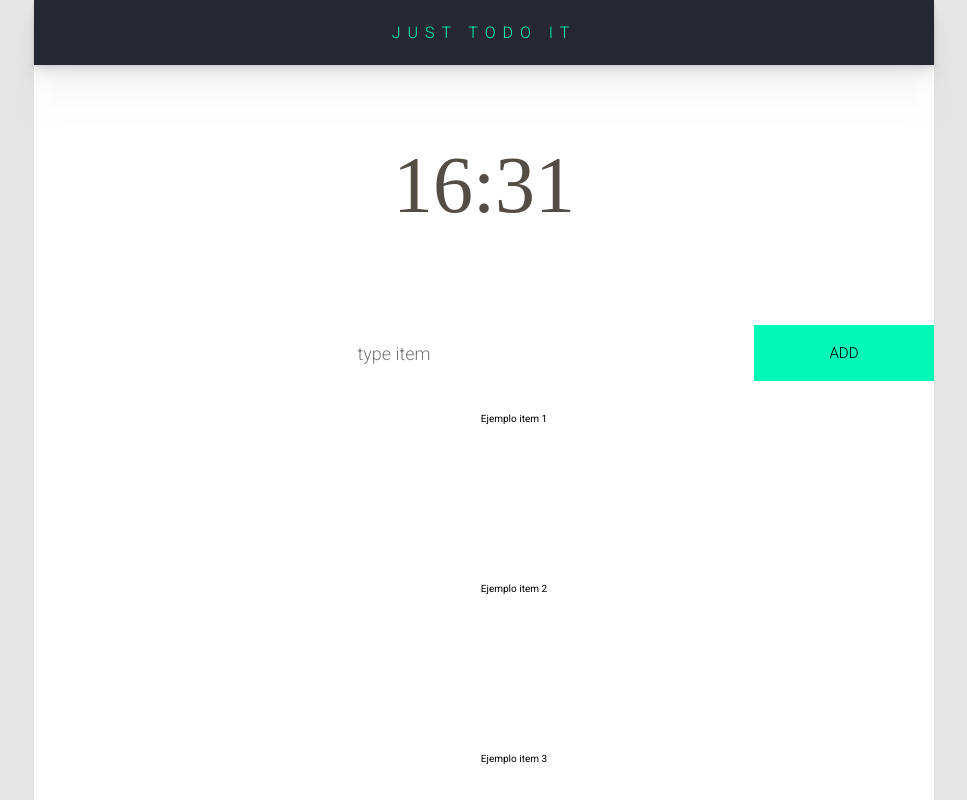
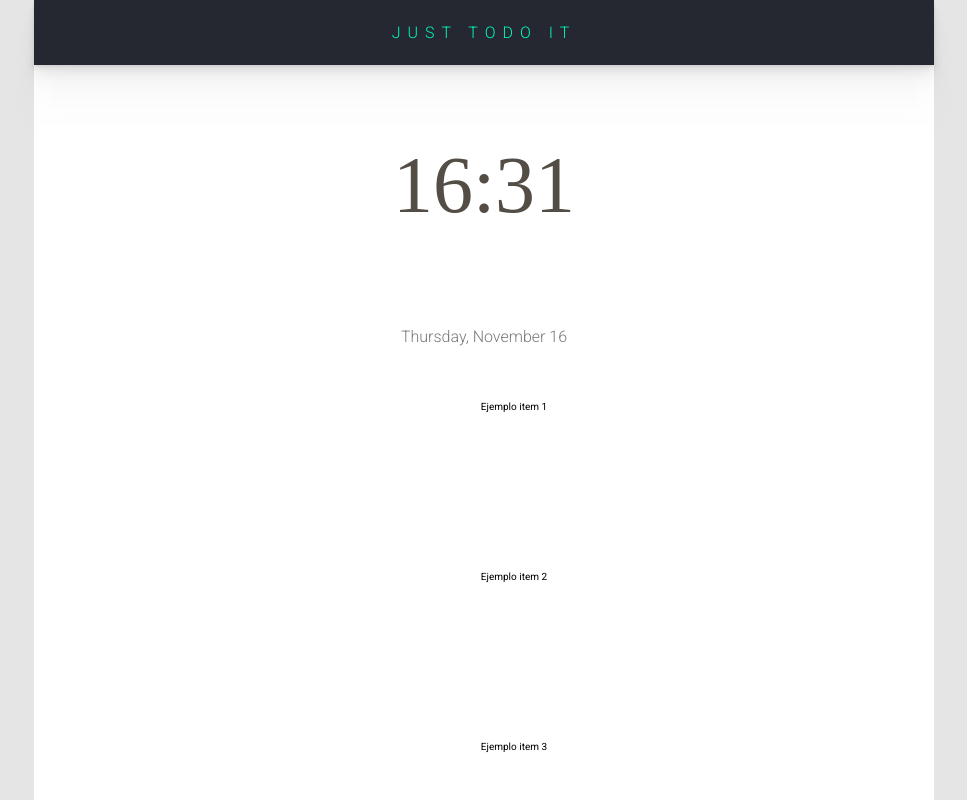
Before and after one commit to alexis-ramos-ok/to-do-list, a React (Create React App) app: page / in a window 1280 px wide. Shown: the top 800 px of the page, without its empty margins (156-1123 px from the left). Built offline with nearby package versions, Linux system fonts and the light colour scheme.

Commit message:
Stop tracking package-lock.json and .gitignore

```diff
--- a/src/App.css
+++ b/src/App.css
@@ -5,6 +5,15 @@
     --color-bg-header: #262831;
     --color-primary: #00f9b6;
     --color-primary-oscuro: #07bf8b;
+    --color-secondary: #7A7979;
+    --color-borders: #ccc;
+}
+
+.App {
+    display: flex;
+    flex-direction: column;
+    min-height: calc(100vh - 6.5rem);
+
 }
 
 body {
--- a/src/App.js
+++ b/src/App.js
@@ -1,6 +1,9 @@
 import React, {useState} from 'react';
 import './App.css';
 import TaskForm from './components/Form/TaskForm';
+import List from './components/List/List';
+import Clock from './components/Clock/Clock';
+import DateDisplay from './components/DateDisplay/DateDisplay';
 
 function App() {
 
@@ -21,9 +24,10 @@ function App() {
   return (
 
     <div className="App">
-
+      <Clock />
+      <DateDisplay />
+      <List />
       < TaskForm onAdd={handleAddTask} />
-
     </div>
 
   );
--- /dev/null
+++ b/src/components/DateDisplay/DateDisplay.css
@@ -0,0 +1,6 @@
+.date-display {
+    color: var(--color-secondary);
+    font-size: 1.6rem;
+    text-align: center;
+    font-weight: 300;
+}
--- /dev/null
+++ b/src/components/DateDisplay/DateDisplay.js
@@ -0,0 +1,16 @@
+import React from 'react';
+import './DateDisplay.css';
+
+const DateDisplay = () => {
+    const date = new Date();
+    const options = { weekday: 'long', month: 'long', day: 'numeric' };
+    const formattedDate = date.toLocaleDateString('en-US', options);
+
+    return (
+        <div className="date-display">
+            {formattedDate}
+        </div>
+    );
+};
+
+export default DateDisplay;
--- a/src/components/Form/TaskForm.css
+++ b/src/components/Form/TaskForm.css
@@ -1,3 +1,7 @@
+.form {
+    margin-top: auto;
+}
+
 .form__input {
     border: none;
     font-weight: 300;
--- a/src/components/Form/TaskForm.js
+++ b/src/components/Form/TaskForm.js
@@ -1,7 +1,7 @@
 import React, {useState} from 'react';
 import './TaskForm.css';
 
-function TaskForm({onAdd}) {
+function TaskForm ({onAdd}) {
     const[item, setItem] = useState('');
 
     function itemUpdated(e) {
@@ -18,13 +18,11 @@ function TaskForm({onAdd}) {
     }
 
     return (
-        <div>
             <form className='form' onSubmit={sendItems}>
                 <input className='form__input form__input--text' type="text" placeholder='type item' value={item} onChange={itemUpdated}/>
                 <input className='form__input form__input--button' type="submit" value='add' />
 
             </form>
-        </div>
     );
 }
 
--- a/src/index.js
+++ b/src/index.js
@@ -3,16 +3,12 @@ import ReactDOM from 'react-dom/client';
 import './index.css';
 import App from './App';
 import Header from './components/Header/Header';
-import List from './components/List/List';
-import Clock from './components/Clock/Clock';
 
 const root = ReactDOM.createRoot(document.getElementById('root'));
 
 root.render(
   <React.StrictMode>
     <Header />
-    <Clock />
     <App />
-    <List />
   </React.StrictMode>
 );
```
Also changed, not shown: src/components/Clock/Clock.js (renamed from src/components/Clock/Clock.jsx), src/components/List/List.js (renamed from src/components/List/List.jsx), 2 other files (tests, documents, lock files or other folders).
